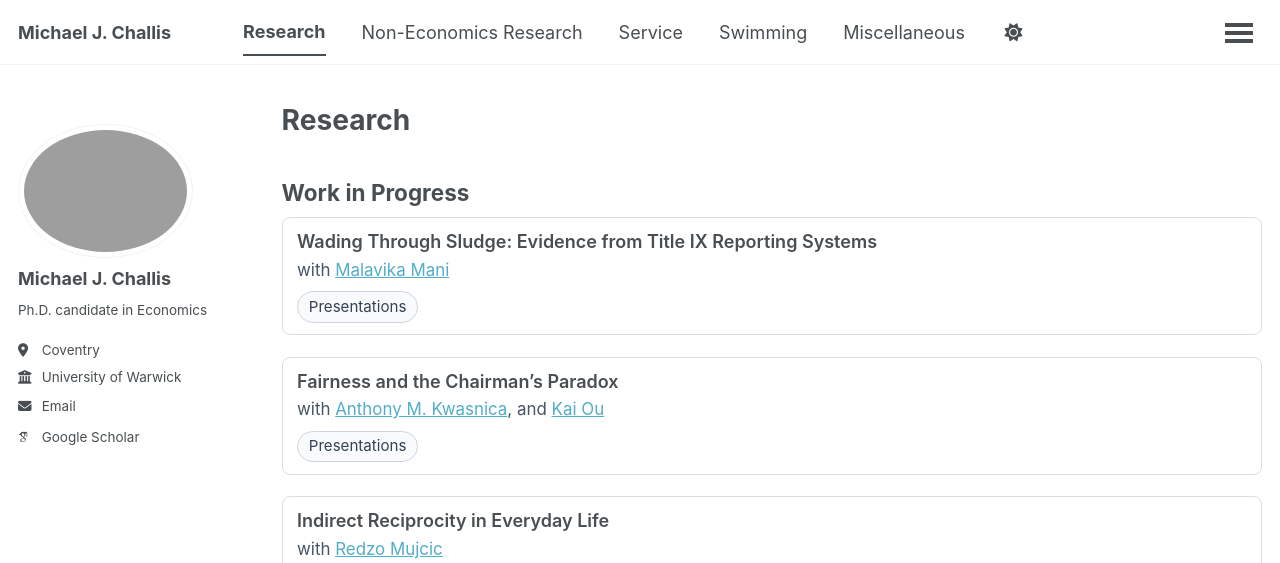
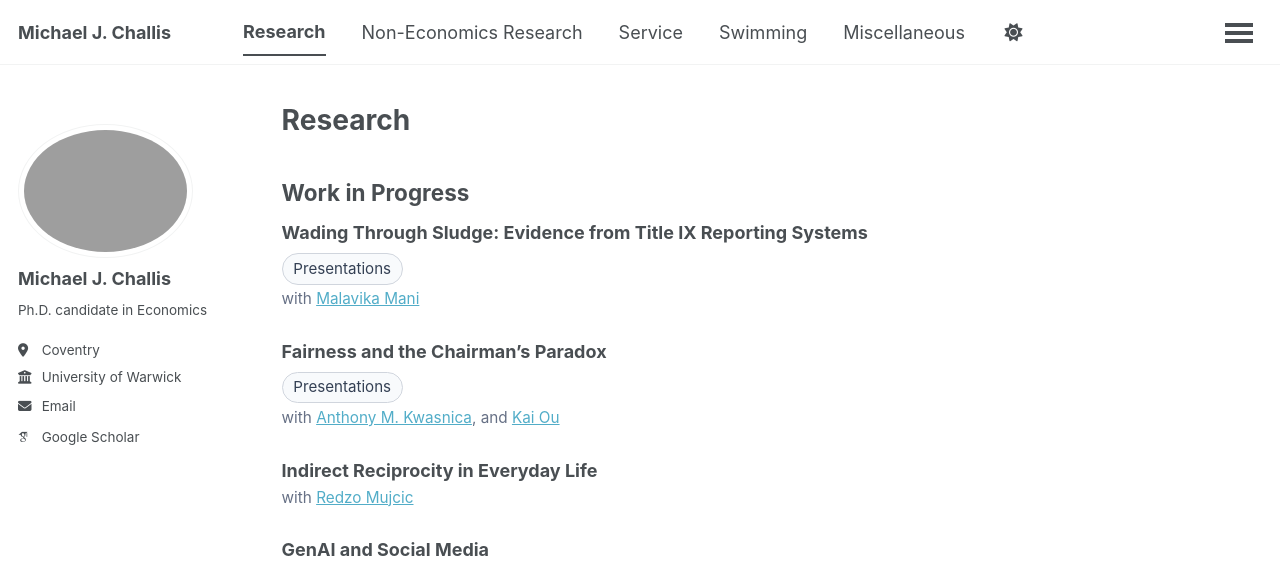
Before and after one commit to MichaelChallis/MichaelChallis.github.io, a Jekyll site: the page built from _pages/research.html, in a window 1280 px wide and 1400 px high, cut to the strip 0-563 px from the top of the window. Built offline with Jekyll 4.4.1, drawn with Linux system fonts in a browser that asks for light colours; some web fonts are replaced.

Commit message:
Refine Work in Progress list styling and presentation toggles

```diff
--- a/_pages/research.html
+++ b/_pages/research.html
@@ -15,20 +15,18 @@ author_profile: true
   }
 
   .wip-item {
-    border: 1px solid #d9dde3;
-    border-radius: 8px;
-    padding: 0.65rem 0.8rem;
+    padding: 0.2rem 0;
   }
 
   .wip-title {
-    font-weight: 600;
+    font-weight: 700;
     line-height: 1.35;
   }
 
   .wip-coauthors {
     margin-top: 0.2rem;
-    font-size: 0.94rem;
-    color: #475467;
+    font-size: 0.85rem;
+    color: #667085;
   }
 
   .wip-presentations {
@@ -65,10 +63,6 @@ author_profile: true
   html[data-theme="dark"] .wip-coauthors,
   html[data-theme="dark"] .wip-presentations summary {
     color: #e2e8f0;
-  }
-
-  html[data-theme="dark"] .wip-item {
-    border-color: #344054;
   }
 
   html[data-theme="dark"] .wip-presentations summary {
@@ -162,7 +156,6 @@ author_profile: true
 <ul class="wip-list">
   <li class="wip-item">
     <div class="wip-title">Wading Through Sludge: Evidence from Title IX Reporting Systems</div>
-    <div class="wip-coauthors">with <a href="https://sites.google.com/view/malavikamani/home" target="_blank" rel="noopener noreferrer">Malavika Mani</a></div>
     <details class="wip-presentations">
       <summary>Presentations</summary>
       <ul class="compact-presentations">
@@ -170,10 +163,10 @@ author_profile: true
         <li>3rd Verona Early Career Workshop in Economics and Financial Mathematics (Verona, Italy; 2026)</li>
       </ul>
     </details>
+    <div class="wip-coauthors">with <a href="https://sites.google.com/view/malavikamani/home" target="_blank" rel="noopener noreferrer">Malavika Mani</a></div>
   </li>
   <li class="wip-item">
     <div class="wip-title">Fairness and the Chairman’s Paradox</div>
-    <div class="wip-coauthors">with <a href="https://sites.google.com/view/tony-kwasnica/home?fbclid=IwRlRTSAPFE-pleHRuA2FlbQIxMABzcnRjBmFwcF9pZAo2NjI4NTY4Mzc5AAEe71kr3O5UYy67crrfI0bt22AaFkdV-5lRG27OmRnDn7cphtGPS5d7wQwRgCE_aem_ESCQVq1lbD5BSzRRqDspeQ" target="_blank" rel="noopener noreferrer">Anthony M. Kwasnica</a>, and <a href="https://cosspp.fsu.edu/polisci/faculty/kai-ou/" target="_blank" rel="noopener noreferrer">Kai Ou</a></div>
     <details class="wip-presentations">
       <summary>Presentations</summary>
       <ul class="compact-presentations">
@@ -185,6 +178,7 @@ author_profile: true
         <li>University of Texas at Dallas (seminar; 2025)</li>
       </ul>
     </details>
+    <div class="wip-coauthors">with <a href="https://sites.google.com/view/tony-kwasnica/home?fbclid=IwRlRTSAPFE-pleHRuA2FlbQIxMABzcnRjBmFwcF9pZAo2NjI4NTY4Mzc5AAEe71kr3O5UYy67crrfI0bt22AaFkdV-5lRG27OmRnDn7cphtGPS5d7wQwRgCE_aem_ESCQVq1lbD5BSzRRqDspeQ" target="_blank" rel="noopener noreferrer">Anthony M. Kwasnica</a>, and <a href="https://cosspp.fsu.edu/polisci/faculty/kai-ou/" target="_blank" rel="noopener noreferrer">Kai Ou</a></div>
   </li>
   <li class="wip-item">
     <div class="wip-title">Indirect Reciprocity in Everyday Life</div>
```
